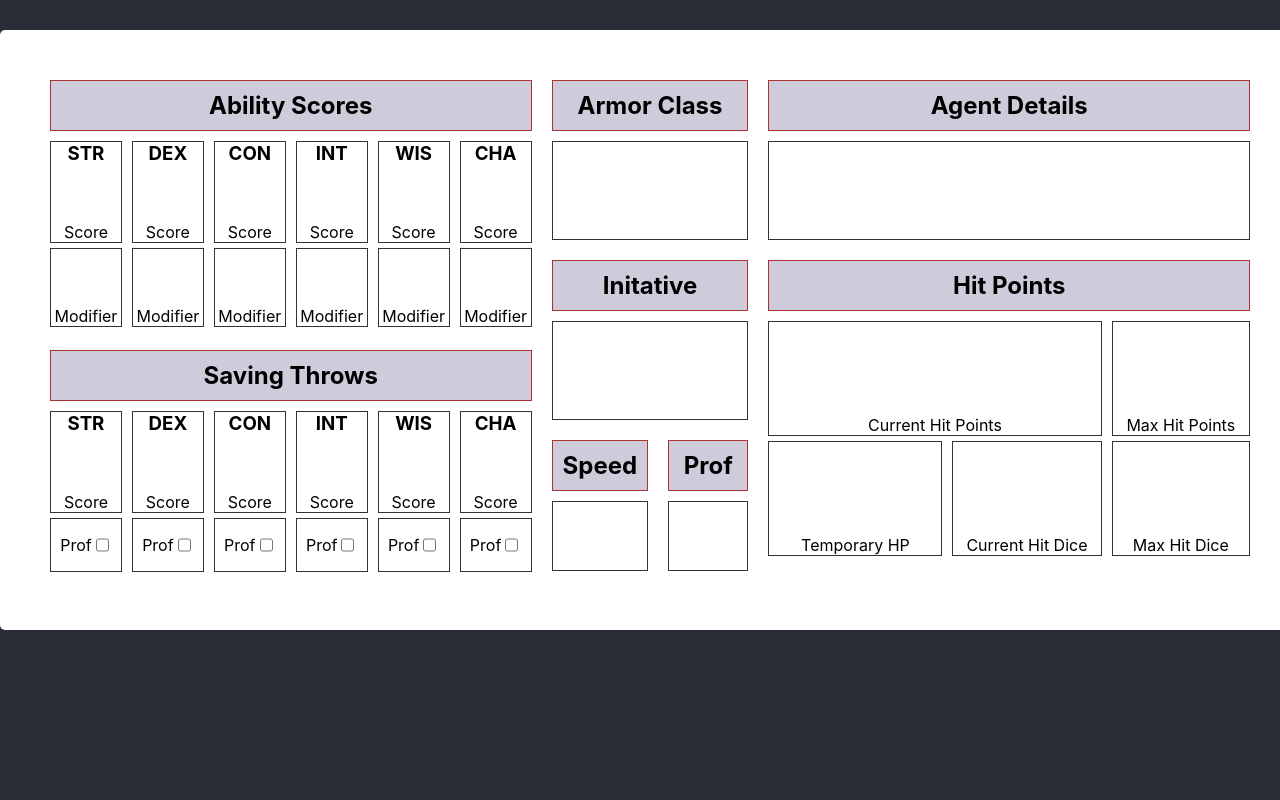
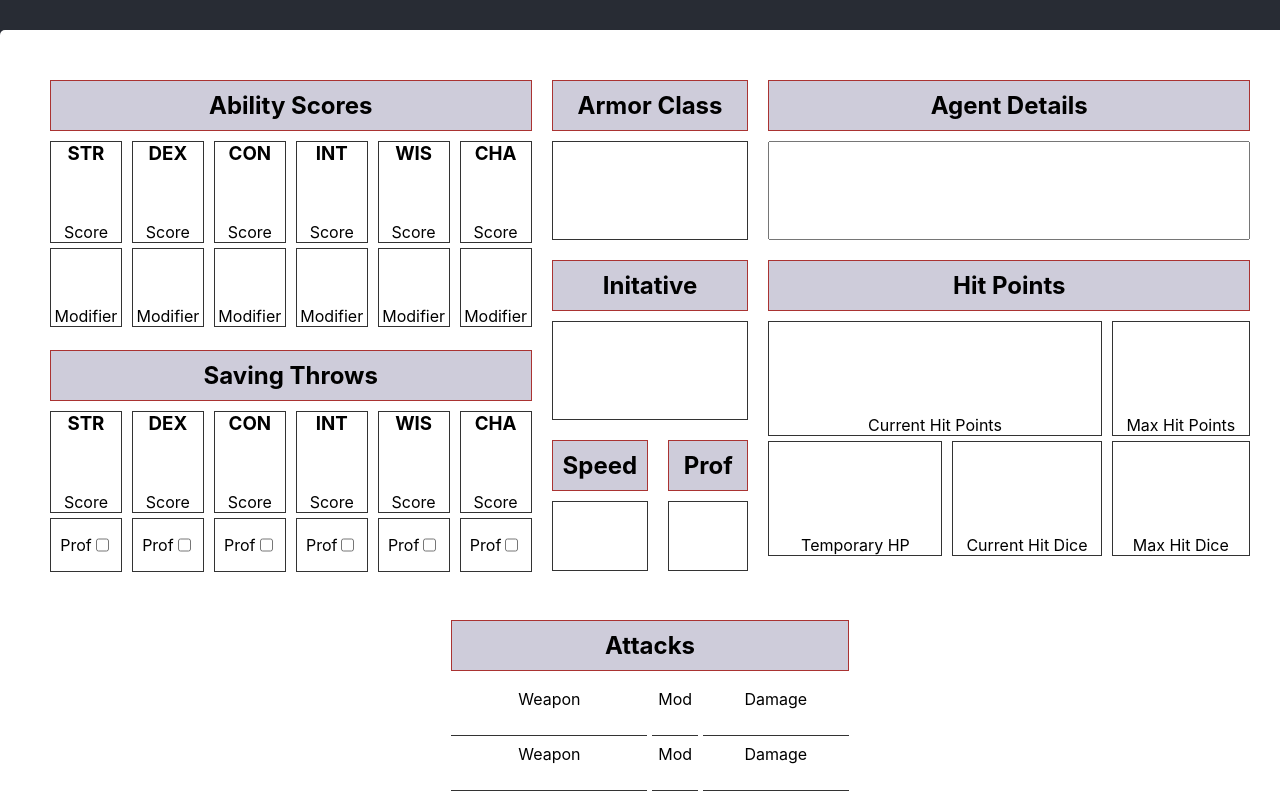
Before and after one commit to jewarner57/spy-game-character-sheet, a React (Create React App) app: page / in a window 1280 px wide. Shown: the top 800 px of the page. Built offline with nearby package versions, Linux system fonts and the light colour scheme.

Commit message:
add attacks section to character sheet

```diff
--- a/src/App.css
+++ b/src/App.css
@@ -1,6 +1,6 @@
 .App {
   background-color: #282c34;
-  width: 100vw;
-  height: 100vh;
-  padding-top: 30px;
+  min-width: 100vw;
+  min-height: 100vh;
+  padding: 30px 0;
 }
--- /dev/null
+++ b/src/AttacksSection/index.css
@@ -0,0 +1,4 @@
+.attacks-section {
+  overflow-y: scroll;
+  max-height: 200px;
+}
--- /dev/null
+++ b/src/AttacksSection/index.jsx
@@ -0,0 +1,33 @@
+import { useState } from 'react';
+import MultipleInputLine from '../MultipleInputLine';
+import './index.css';
+
+function AttacksSection({ title, updateSheetValues, sheetValues, accessor }) {
+
+  const [attackCount, setAttackCount] = useState(30);
+
+  const inputsConfigArray = [
+    { label: "Weapon", gridCol: '1 / 5' },
+    { label: "Mod", gridCol: '5 / 6' },
+    { label: "Damage", gridCol: '6 / 9' },
+  ];
+
+  return (
+    <div className="attacks-section">
+      {
+        Array.from({ length: attackCount }, (_, index) => (
+          <MultipleInputLine
+            key={`${title} ${index} ${accessor}`}
+            title={title}
+            updateSheetValues={updateSheetValues}
+            sheetValues={sheetValues}
+            accessor={`${index}-${accessor}`}
+            inputsConfigArray={inputsConfigArray}
+          />
+        ))
+      }
+    </div>
+  );
+}
+
+export default AttacksSection;
--- a/src/CharacterSheet/index.css
+++ b/src/CharacterSheet/index.css
@@ -3,6 +3,7 @@
   width: 1200px;
   min-height: 500px;
   margin: auto;
+  margin-bottom: 30px;
   padding: 50px;
   border-radius: 5px;
   display: grid;
--- a/src/CharacterSheet/index.jsx
+++ b/src/CharacterSheet/index.jsx
@@ -19,6 +19,7 @@ function CharacterSheet() {
     { title: 'Hit Points', col: "8 / 13", row: "3 / 6", variant: "hit-points" },
     { title: 'Ability Scores', col: "1 / 6", row: "1 / 3", variant: "ability-scores" },
     { title: 'Saving Throws', col: "1 / 6", row: "4 / 6", variant: "saving-throws" },
+    { title: 'Attacks', col: "5 / 9", row: "7 / 10", variant: "attacks" },
   ]
 
   return (
--- a/src/FreeTextSection/index.jsx
+++ b/src/FreeTextSection/index.jsx
@@ -4,6 +4,7 @@ import { FreeformText, FreeformTextLarge } from '../FreeformText';
 import HitPointsInput from '../HitPointsInput';
 import SectionHeader from '../SectionHeader'
 import './index.css';
+import AttacksSection from '../AttacksSection';
 
 function FreeTextSection({ title, tableCol, tableRow, updateSheetValues, sheetValues, accessor, variant }) {
 
@@ -14,7 +15,7 @@ function FreeTextSection({ title, tableCol, tableRow, updateSheetValues, sheetVa
     "ability-scores": AbilityScoresSection,
     "saving-throws": SavingThrowsSection,
     "skills": <></>,
-    "attacks": <></>,
+    "attacks": AttacksSection,
     "hit-points": HitPointsInput,
   }
 
--- a/src/FreeformText/index.css
+++ b/src/FreeformText/index.css
@@ -30,3 +30,14 @@
   border-bottom: none;
   text-align: center;
 }
+
+.fillable-singleline {
+  box-sizing: border-box;
+  width: 100%;
+  border: none;
+  border-bottom: 1px solid #333;
+  outline: none;
+  text-align: center;
+  font-size: 1em;
+  font-weight: bold;
+}
--- a/src/FreeformText/index.jsx
+++ b/src/FreeformText/index.jsx
@@ -4,7 +4,7 @@ export function FreeformText(props) {
   const { accessor, label, updateSheetValues, sheetValues } = props
   return (
     <div className="sheet-fillable-section">
-      <input label={label} className="fillable-freeform" onChange={(e) => updateSheetValues(accessor, e.target.value)} value={sheetValues?.accessor} />
+      <textarea label={label} className="fillable-freeform" onChange={(e) => updateSheetValues(accessor, e.target.value)} value={sheetValues?.accessor}></textarea>
     </div>
   );
 }
@@ -33,3 +33,12 @@ export function LabeledFreeformTextLarge(props) {
     </div>
   );
 }
+
+export function SingleLineText(props) {
+  const { accessor, label, updateSheetValues, sheetValues } = props
+  return (
+    <div className="sheet-fillable-singleline">
+      <input label={label} className="fillable-singleline" onChange={(e) => updateSheetValues(accessor, e.target.value)} value={sheetValues?.accessor}></input>
+    </div>
+  );
+}
--- /dev/null
+++ b/src/MultipleInputLine/index.css
@@ -0,0 +1,7 @@
+.multi-input-line {
+  display: grid;
+  width: 100%;
+  grid-template-columns: repeat(8, [col-start] 1fr);
+  gap: 5px;
+  text-align: center;
+}
--- /dev/null
+++ b/src/MultipleInputLine/index.jsx
@@ -0,0 +1,20 @@
+import { SingleLineText } from '../FreeformText';
+import './index.css';
+
+function MultipleInputLine({ title, updateSheetValues, sheetValues, accessor, inputsConfigArray }) {
+
+  return (
+    <div className="multi-input-line">
+      {inputsConfigArray.map((input) => {
+        return (
+          <div style={{ gridColumn: input.gridCol }} key={`${input.label} ${accessor}`} >
+            <p style={{ marginTop: '8px', marginBottom: '5px' }} >{input.label}</p>
+            {!input.labelOnly && <SingleLineText label={`${title}-${input.label}`} accessor={`${input.label} ${accessor}`} sheetValues={sheetValues} updateSheetValues={updateSheetValues} />}
+          </div>
+        )
+      })}
+    </div>
+  );
+}
+
+export default MultipleInputLine;
```
